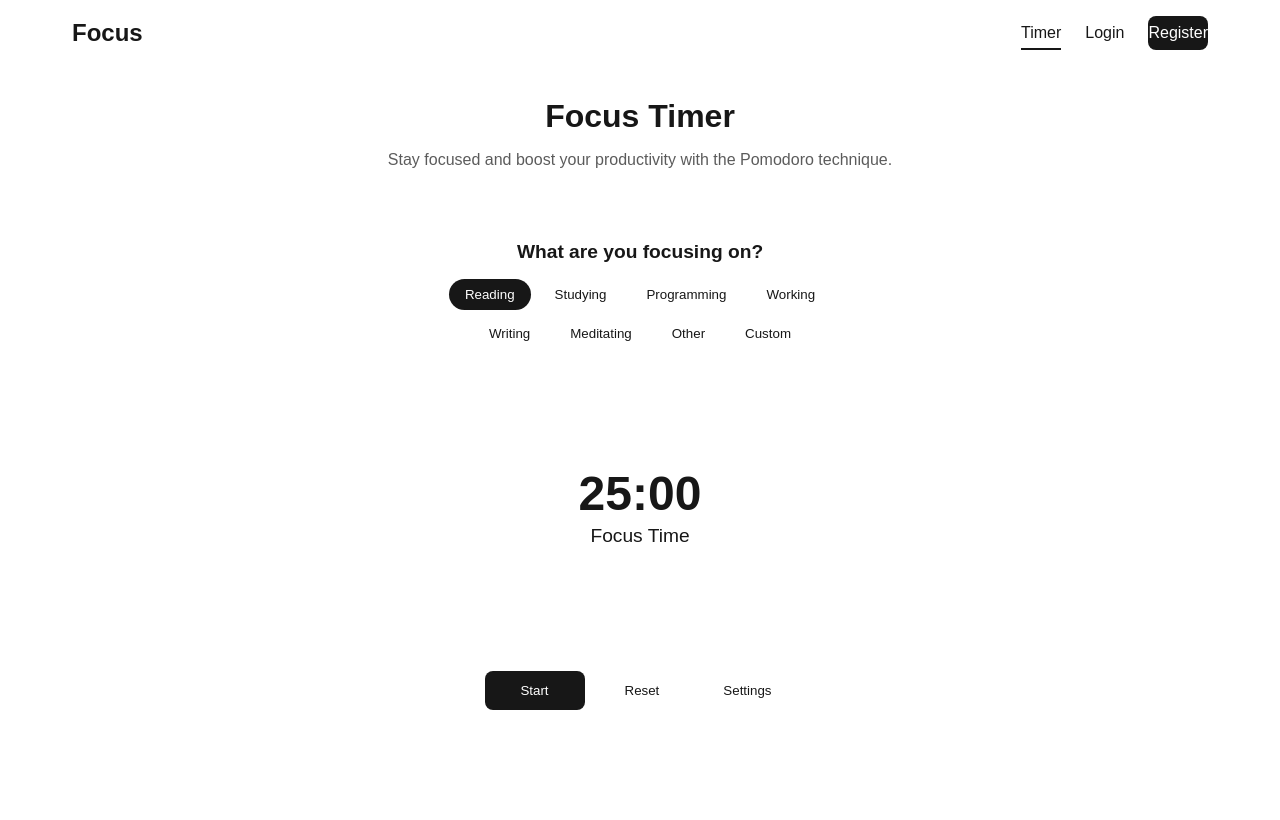
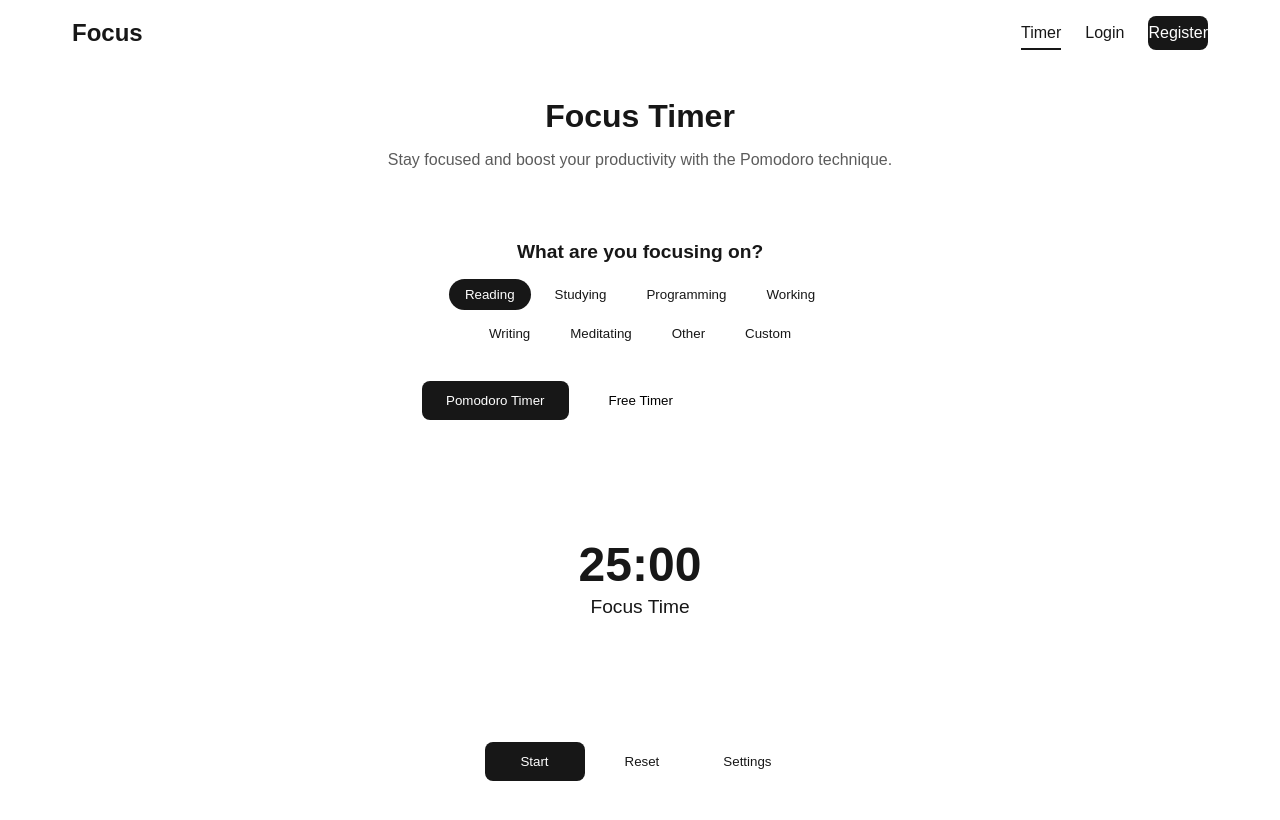
Before and after one commit to bradenbuchanan/focus, a Next.js app: page /timer in a window 1280 px wide. Shown: the top 820 px of the page. Built offline with nearby package versions, Linux system fonts and the light colour scheme; no server answers.

Commit message:
Add Free Timer mode and improve accomplishment recording in TimerContainer

```diff
--- a/src/app/components/timer/TimerContainer.tsx
+++ b/src/app/components/timer/TimerContainer.tsx
@@ -1,4 +1,3 @@
-// src/app/components/timer/TimerContainer.tsx
 'use client';
 
 import { useState, useEffect } from 'react';
@@ -6,6 +5,7 @@ import TimerDisplay from './TimerDisplay';
 import TimerSettings from './TimerSetting';
 import ActivitySelector from './ActivitySelector';
 import AccomplishmentRecorder from './AccomplishmentRecorder';
+import FreeTimer from './FreeTimer'; // Import the new component
 import { useTimerLogic } from '@/hooks/timer/useTimerLogic';
 import { defaultActivityCategories, TimerState } from '@/lib/timer';
 import styles from './timer.module.css';
@@ -17,6 +17,9 @@ export default function TimerContainer() {
   );
   const [showAccomplishmentRecorder, setShowAccomplishmentRecorder] =
     useState(false);
+  const [timerMode, setTimerMode] = useState<'pomodoro' | 'free'>('pomodoro');
+  // Add this missing state declaration
+  const [freeSessionCompleted, setFreeSessionCompleted] = useState(false);
 
   const {
     timerData,
@@ -26,6 +29,7 @@ export default function TimerContainer() {
     updateSettings,
     saveAccomplishment,
     skipAccomplishment,
+    recordFreeSession,
   } = useTimerLogic(selectedActivity);
 
   // Check if we should show the accomplishment recorder
@@ -33,23 +37,59 @@ export default function TimerContainer() {
     // Show the recorder when a focus session just ended and we're in a break
     setShowAccomplishmentRecorder(
       timerData.state === TimerState.BREAK &&
-        !!timerData.showAccomplishmentRecorder // Use !! to convert to a definite boolean
+        !!timerData.showAccomplishmentRecorder
     );
   }, [timerData.state, timerData.showAccomplishmentRecorder]);
+
+  const handleFreeSessionComplete = (duration: number) => {
+    // Record the free session
+    recordFreeSession(duration, selectedActivity);
+
+    // Set a flag that we just completed a free session
+    setFreeSessionCompleted(true);
+
+    // Show accomplishment recorder
+    setShowAccomplishmentRecorder(true);
+  };
+
+  console.log(
+    'Component render - showAccomplishmentRecorder:',
+    showAccomplishmentRecorder
+  );
+  console.log('Timer data:', timerData);
 
   return (
     <div className={styles.timerContainer}>
       {showSettings ? (
         <TimerSettings
           settings={timerData.settings}
-          onSave={updateSettings}
+          onSave={(settings) => {
+            updateSettings(settings);
+            setShowSettings(false);
+          }}
           onCancel={() => setShowSettings(false)}
         />
       ) : showAccomplishmentRecorder ? (
         <AccomplishmentRecorder
           activity={selectedActivity}
-          onSave={saveAccomplishment}
-          onSkip={skipAccomplishment}
+          onSave={(accomplishment) => {
+            console.log('Saving accomplishment:', accomplishment);
+            saveAccomplishment(accomplishment);
+            setShowAccomplishmentRecorder(false);
+            if (freeSessionCompleted) {
+              setFreeSessionCompleted(false);
+              setTimerMode('pomodoro'); // Reset to pomodoro mode after free session
+            }
+          }}
+          onSkip={() => {
+            console.log('Skipping accomplishment');
+            skipAccomplishment();
+            setShowAccomplishmentRecorder(false);
+            if (freeSessionCompleted) {
+              setFreeSessionCompleted(false);
+              setTimerMode('pomodoro'); // Reset to pomodoro mode after free session
+            }
+          }}
         />
       ) : (
         <>
@@ -57,6 +97,27 @@ export default function TimerContainer() {
             selectedActivity={selectedActivity}
             onSelectActivity={setSelectedActivity}
           />
+
+          <div className={styles.modeSwitcher}>
+            <button
+              className={`${styles.modeButton} ${
+                timerMode === 'pomodoro' ? styles.modeButtonActive : ''
+              }`}
+              onClick={() => setTimerMode('pomodoro')}
+            >
+              Pomodoro Timer
+            </button>
+            <button
+              className={`${styles.modeButton} ${
+                timerMode === 'free' ? styles.modeButtonActive : ''
+              }`}
+              onClick={() => setTimerMode('free')}
+            >
+              Free Timer
+            </button>
+          </div>
+
+          {timerMode === 'pomodoro' ? (
             <TimerDisplay
               timerData={timerData}
               onStart={startTimer}
@@ -64,6 +125,13 @@ export default function TimerContainer() {
               onReset={resetTimer}
               onOpenSettings={() => setShowSettings(true)}
             />
+          ) : (
+            <FreeTimer
+              activity={selectedActivity}
+              onComplete={handleFreeSessionComplete}
+              onCancel={() => setTimerMode('pomodoro')}
+            />
+          )}
         </>
       )}
     </div>
```
Lines whose indentation alone changed are shown as unchanged.
